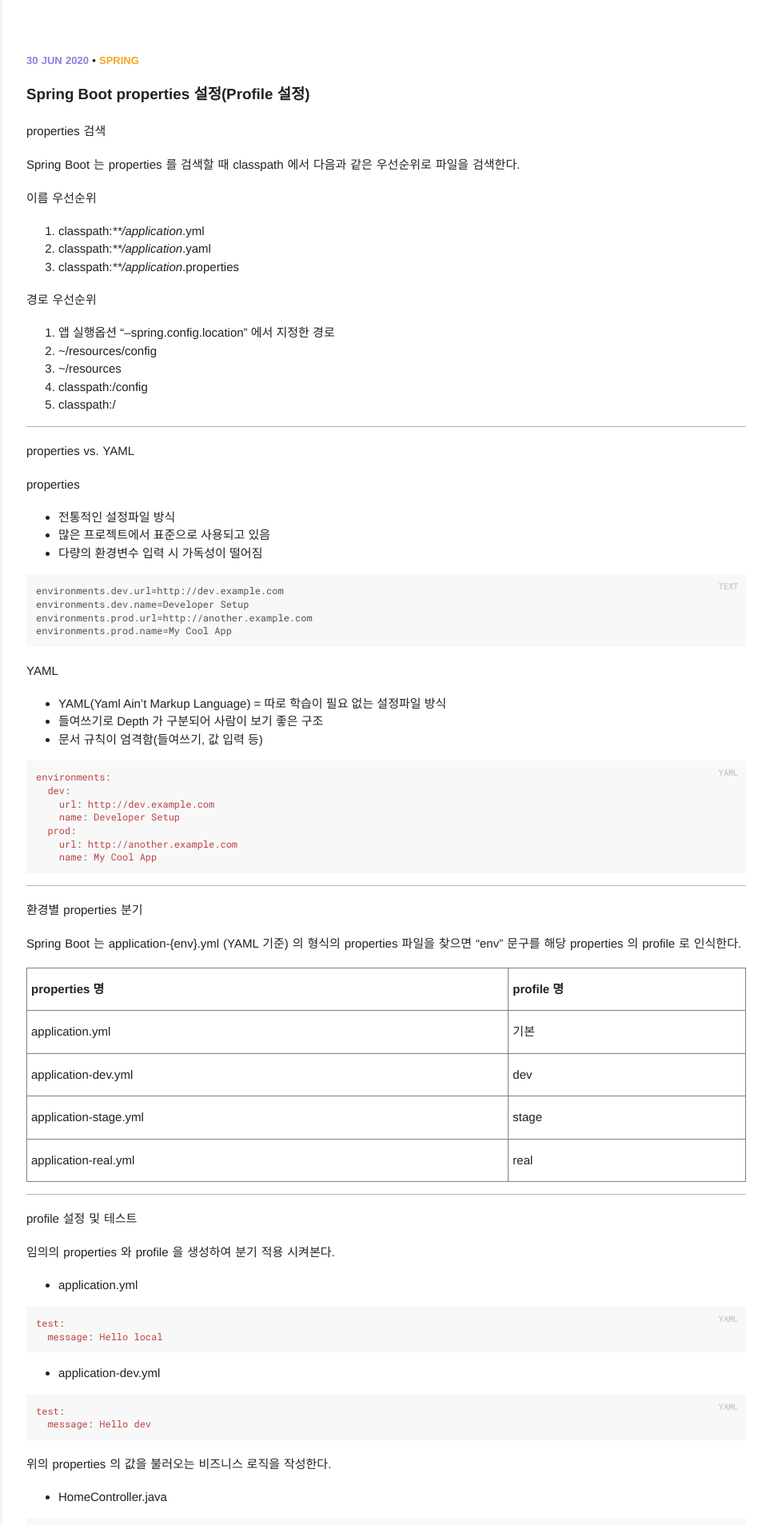
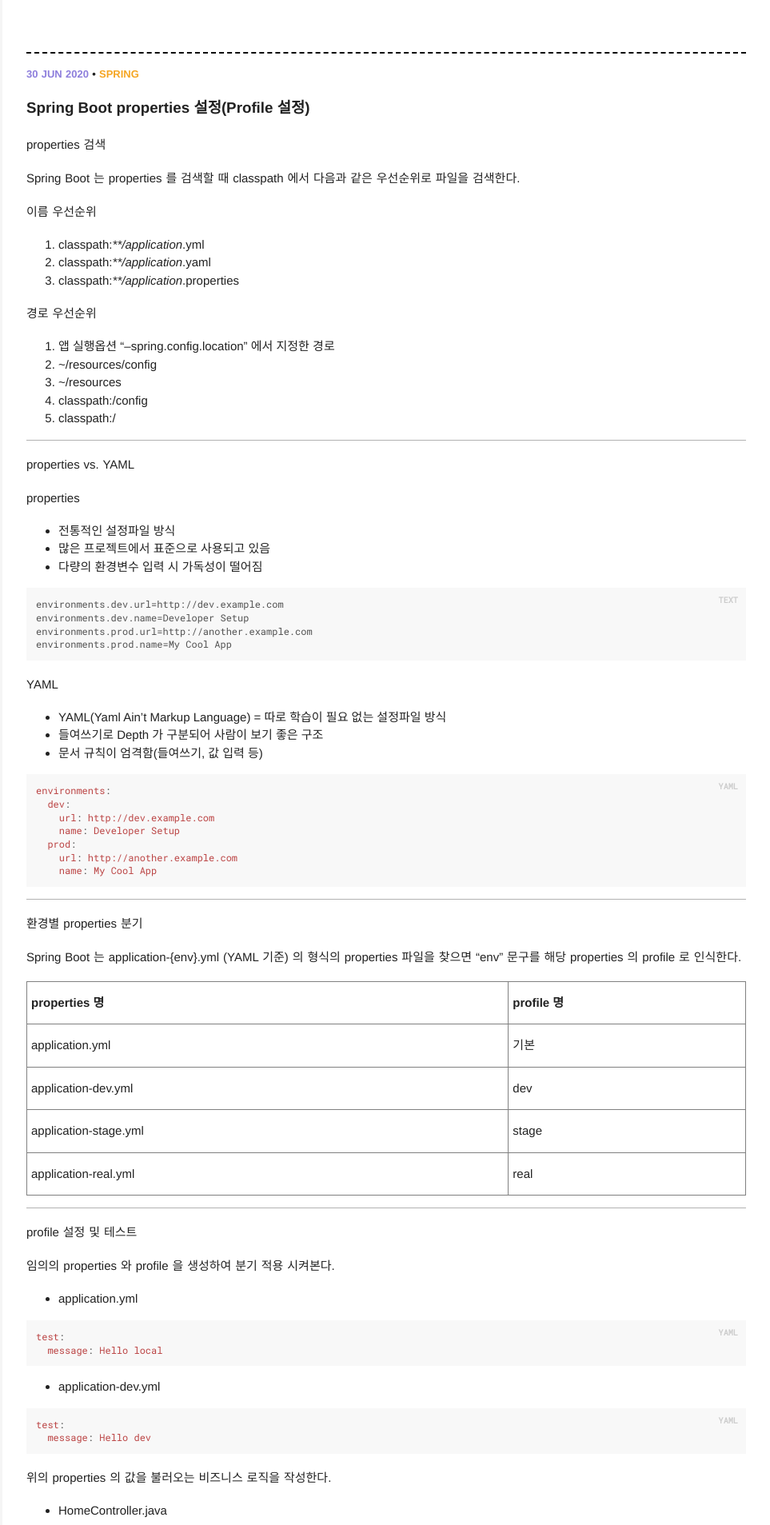
Before and after one commit to Hotsse/hotsse.github.io, a Jekyll site: the page built from index.html, in a window 1280 px wide. Shown: the top 1907 px of the page at 80% size, without its empty margins (317-1280 px from the left). Built offline with Jekyll 4.4.1, drawn with Linux system fonts in a browser that asks for light colours.

Commit message:
update css

```diff
--- a/_layouts/post_listing.html
+++ b/_layouts/post_listing.html
@@ -3,6 +3,7 @@
 ---
 
 {% for post in site.posts limit:5 %}
+<hr style="border-top:2px dashed black !important">
 <section class="post">
   <header class="post-header">
     <p class="post-meta">
--- a/_sass/components/_global.scss
+++ b/_sass/components/_global.scss
@@ -20,7 +20,7 @@
 
 // hr
 hr {
-  border-top: 2px;
+  border-top: 1px grey black !important;
 }
 
 // Tables
```
